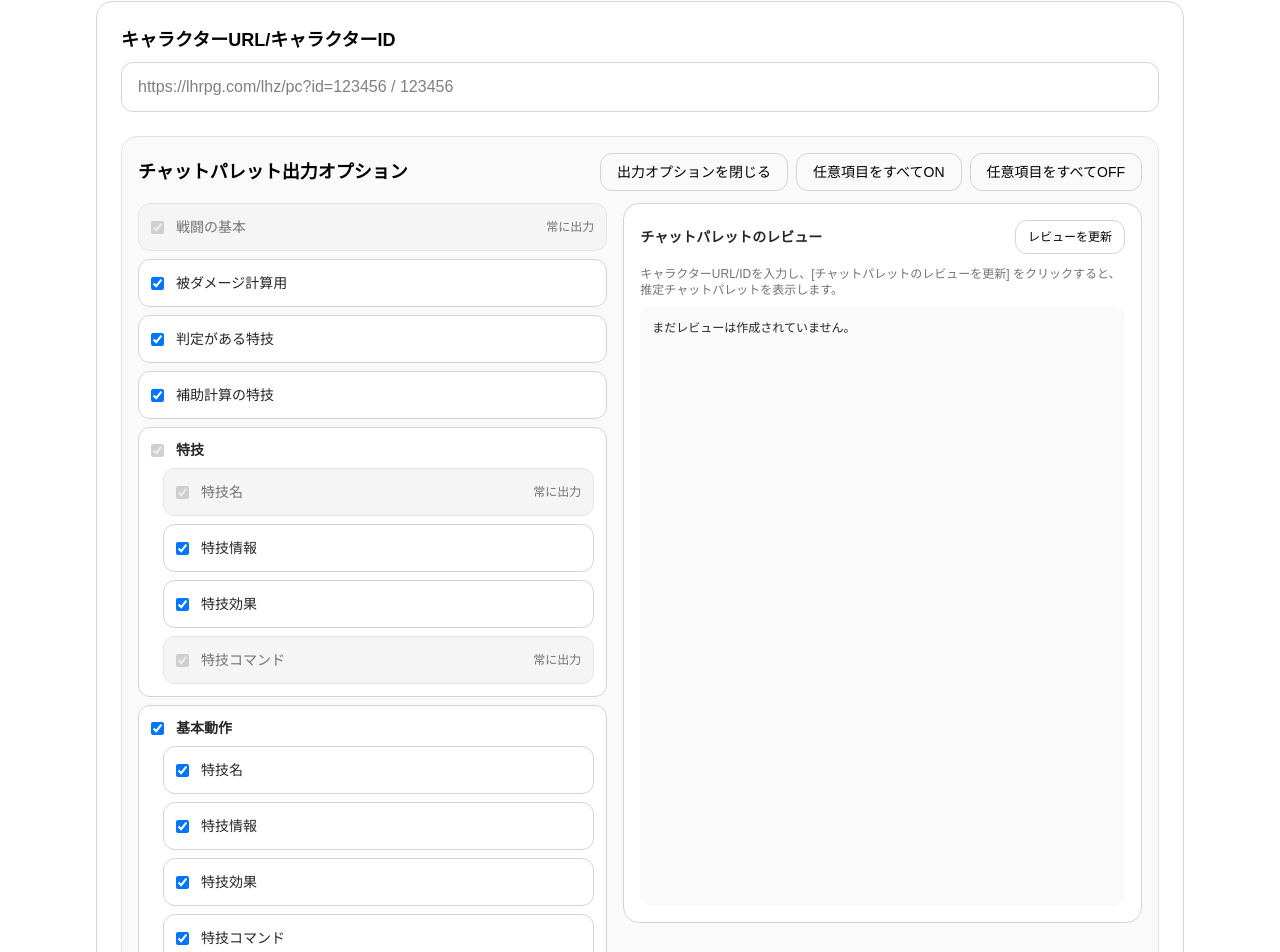
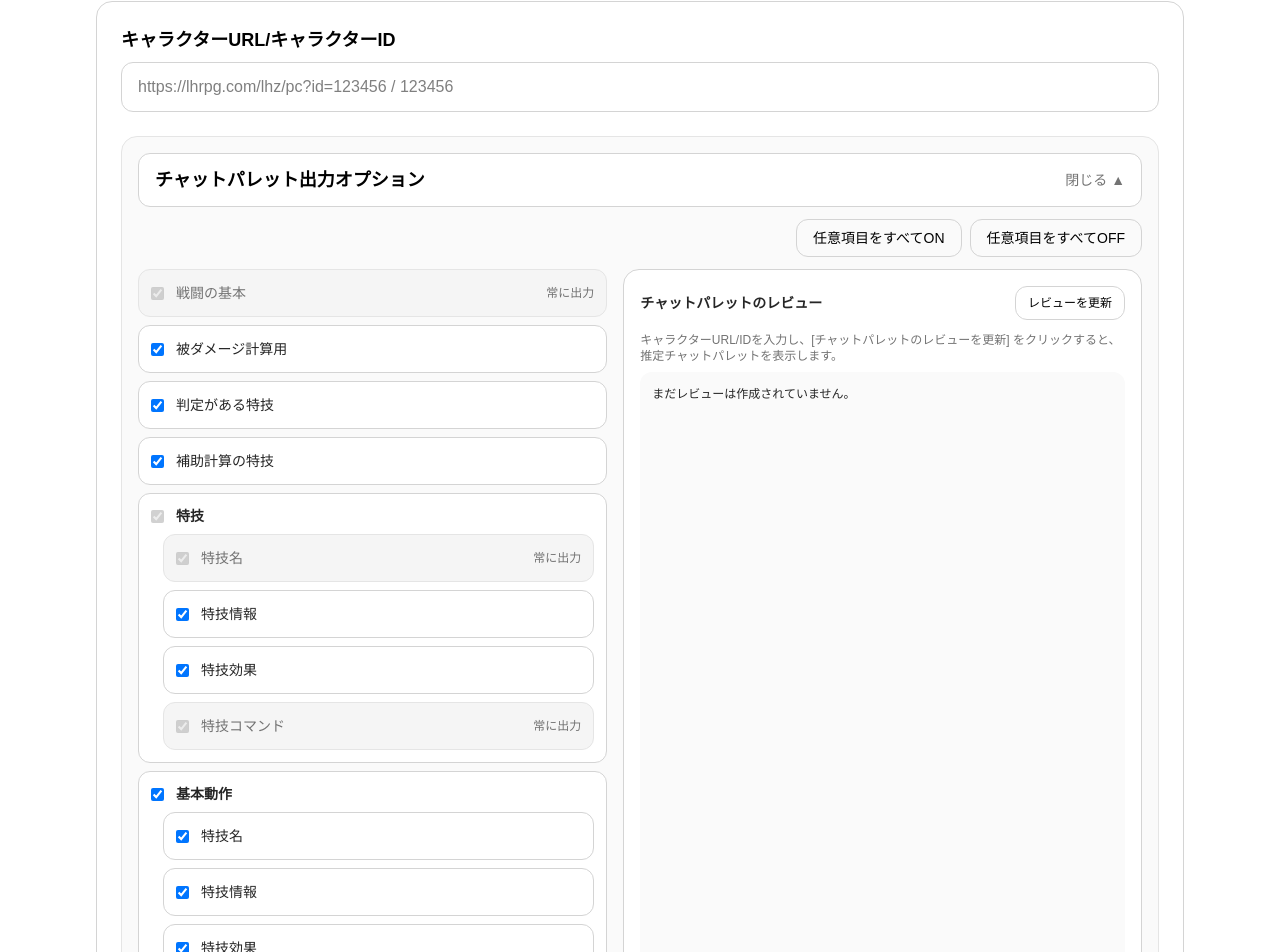
Before and after one commit to ramune428/lhtrpg_webapp_challenge, a Next.js app in the folder frontend/: page /character-preview in a window 1280 px wide. Shown: the part 1284-2236 px from the top of the page. Built offline with nearby package versions, Linux system fonts and the light colour scheme.

Commit message:
fix: make output option heading the toggle control

```diff
--- a/frontend/app/character-preview/page.tsx
+++ b/frontend/app/character-preview/page.tsx
@@ -449,19 +449,21 @@ export default function HomePage() {
           </div>
 
           <section className="mb-6 rounded-2xl border border-neutral-200 bg-neutral-50 p-4">
-            <div className="mb-3 flex flex-wrap items-center justify-between gap-3">
-              <h3 className="text-lg font-semibold">チャットパレット出力オプション</h3>
-              <div className="flex flex-wrap gap-2">
             <button
               type="button"
               onClick={() => setIsOutputOptionsOpen((current) => !current)}
               aria-expanded={isOutputOptionsOpen}
-                  className="rounded-xl border border-neutral-300 px-4 py-2 text-sm font-medium transition hover:bg-white"
+              className="mb-3 flex w-full items-center justify-between rounded-xl border border-neutral-300 bg-white px-4 py-3 text-left transition hover:bg-neutral-50"
             >
-                  {isOutputOptionsOpen ? "出力オプションを閉じる" : "出力オプションを開く"}
+              <span className="text-lg font-semibold">チャットパレット出力オプション</span>
+              <span className="text-sm font-medium text-neutral-500">
+                {isOutputOptionsOpen ? "閉じる ▲" : "開く ▼"}
+              </span>
             </button>
-                {isOutputOptionsOpen && (
+
+            {isOutputOptionsOpen ? (
               <>
+                <div className="mb-3 flex flex-wrap justify-end gap-2">
                   <button
                     type="button"
                     onClick={() => handleSetAllOptionalOptions(true)}
@@ -476,12 +478,8 @@ export default function HomePage() {
                   >
                     任意項目をすべてOFF
                   </button>
-                  </>
-                )}
-              </div>
                 </div>
 
-            {isOutputOptionsOpen ? (
                 <div className="grid items-stretch gap-4 lg:grid-cols-[minmax(280px,0.95fr)_minmax(0,1.05fr)]">
                   <div className="grid content-start gap-2">
                     {outputOptionItemsBeforeSkills.map(renderOutputOptionItem)}
@@ -547,6 +545,7 @@ export default function HomePage() {
                     </pre>
                   </div>
                 </div>
+              </>
             ) : (
               <p className="text-sm text-neutral-500">出力オプションは折りたたまれています。</p>
             )}
```
Lines whose indentation alone changed are shown as unchanged.
